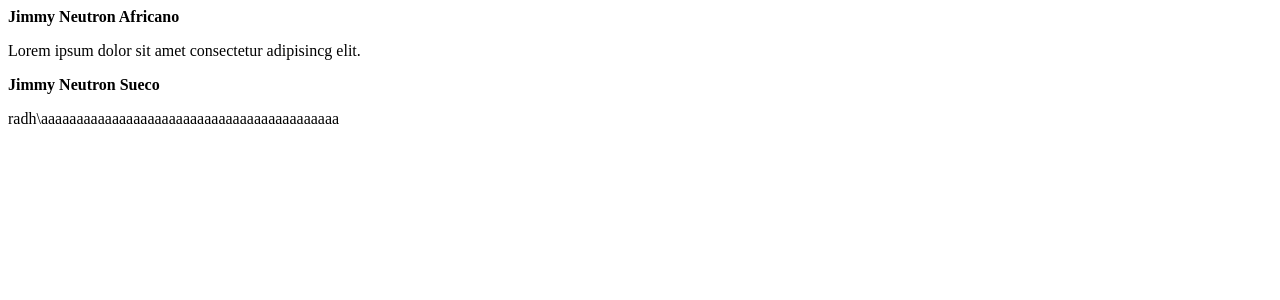
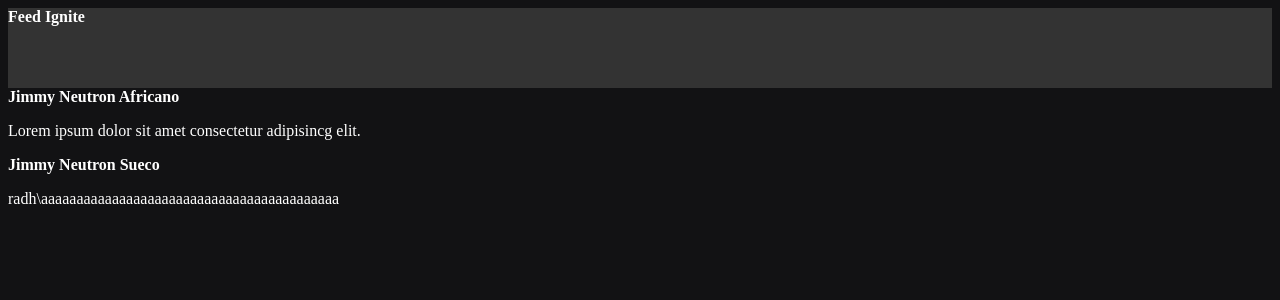
Before and after one commit to thy8000/wp-next-initiative-react-js, a React (Vite) app in the folder fundamentos-react-js/: page / in a window 1280 px wide. Shown: the top 300 px of the page. Built offline with nearby package versions, Linux system fonts and the light colour scheme.

Commit message:
✨ Header

```diff
--- a/fundamentos-react-js/src/App.jsx
+++ b/fundamentos-react-js/src/App.jsx
@@ -1,8 +1,13 @@
+import { Header } from "./components/Header";
 import { Post } from "./Post";
+
+import "./styles.css";
 
 function App() {
   return (
     <div>
+      <Header />
+
       <Post
         author="Jimmy Neutron Africano"
         content="Lorem ipsum dolor sit amet consectetur adipisincg elit."
--- /dev/null
+++ b/fundamentos-react-js/src/components/Header.jsx
@@ -0,0 +1,9 @@
+import styles from "./Header.module.css";
+
+export function Header() {
+  return (
+    <header className={styles.header}>
+      <strong>Feed Ignite</strong>
+    </header>
+  );
+}
--- /dev/null
+++ b/fundamentos-react-js/src/components/Header.module.css
@@ -0,0 +1,4 @@
+.header{
+    background: #333;
+    height: 80px;
+}
--- /dev/null
+++ b/fundamentos-react-js/src/styles.css
@@ -0,0 +1,4 @@
+body{
+    background-color: #121214;
+    color: #FFF;
+}
```
